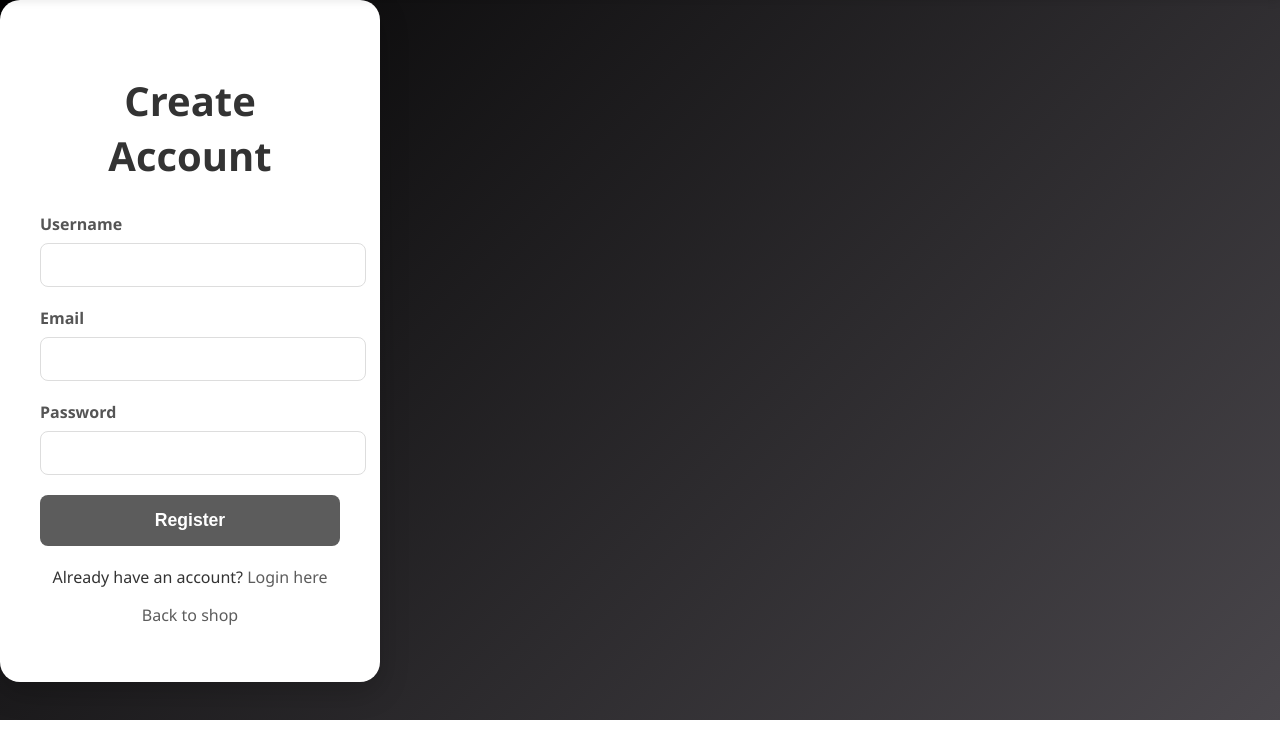
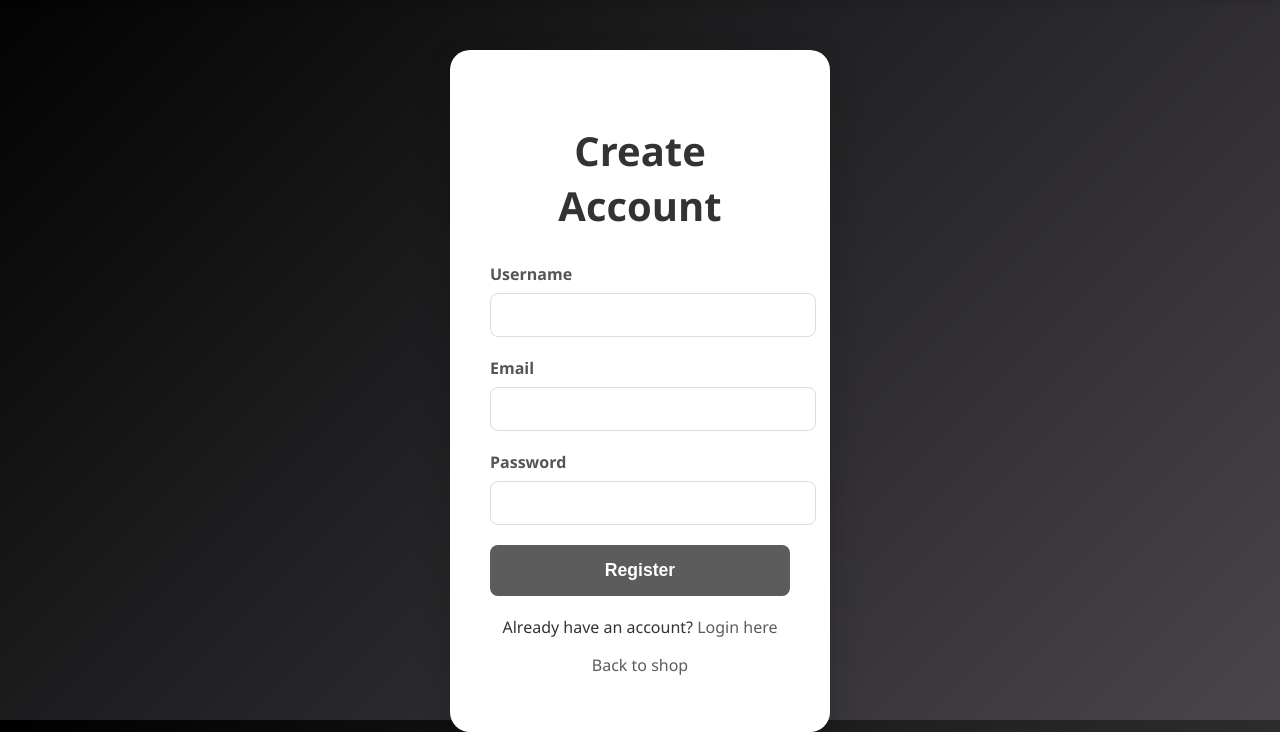
Before and after one commit to Aferist163/ClothStore, a PHP site: page /register.php in a window 1280 px wide. Shown: the part 80-812 px from the top of the page. Run offline with PHP 8.4, Linux system fonts and the light colour scheme.

```diff
--- a/css/auth.css
+++ b/css/auth.css
@@ -4,6 +4,10 @@
     background: #fff;
     border-radius: 20px;
     padding: 40px;
+    margin: 50px auto;
+    max-width: 400px;
+    width: 100%;
+
     box-shadow: 0 10px 30px rgba(0, 0, 0, 0.2);
     width: 300px;
 
```
